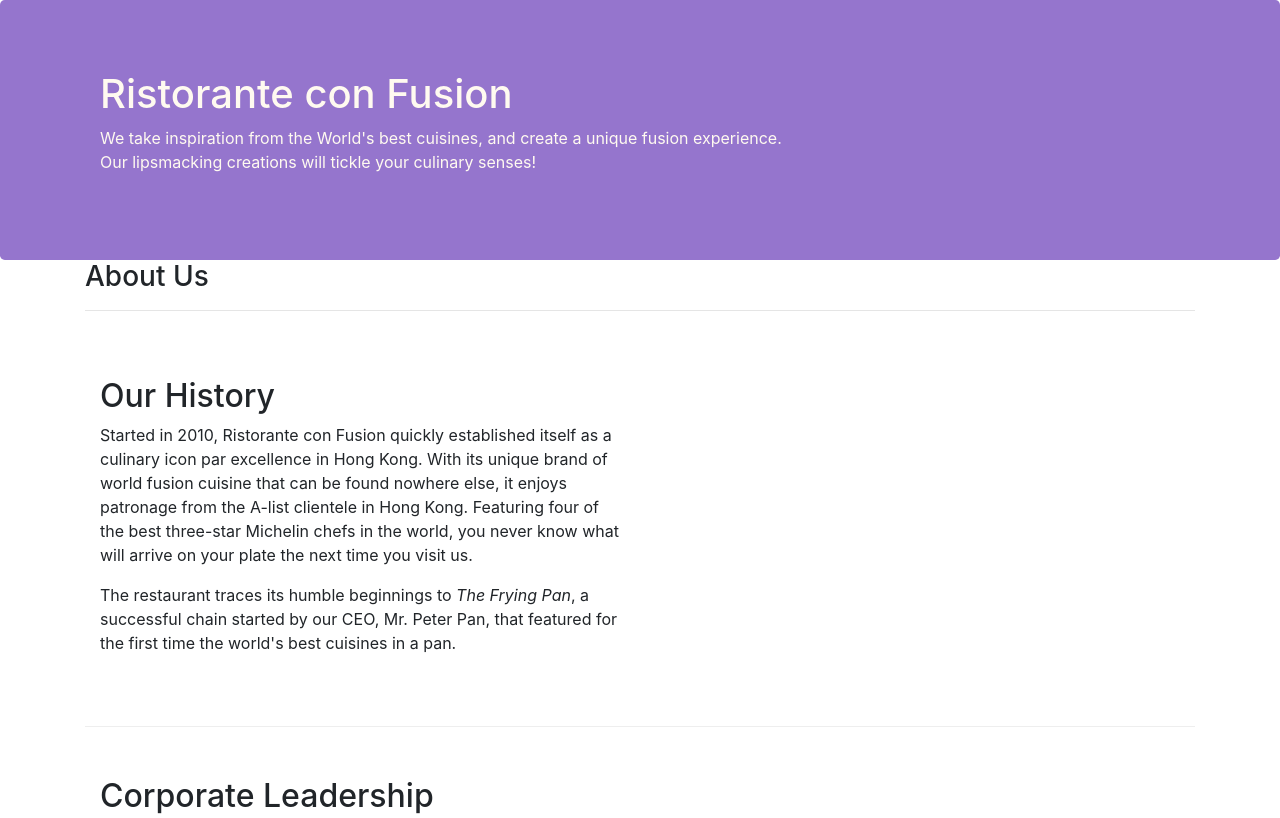
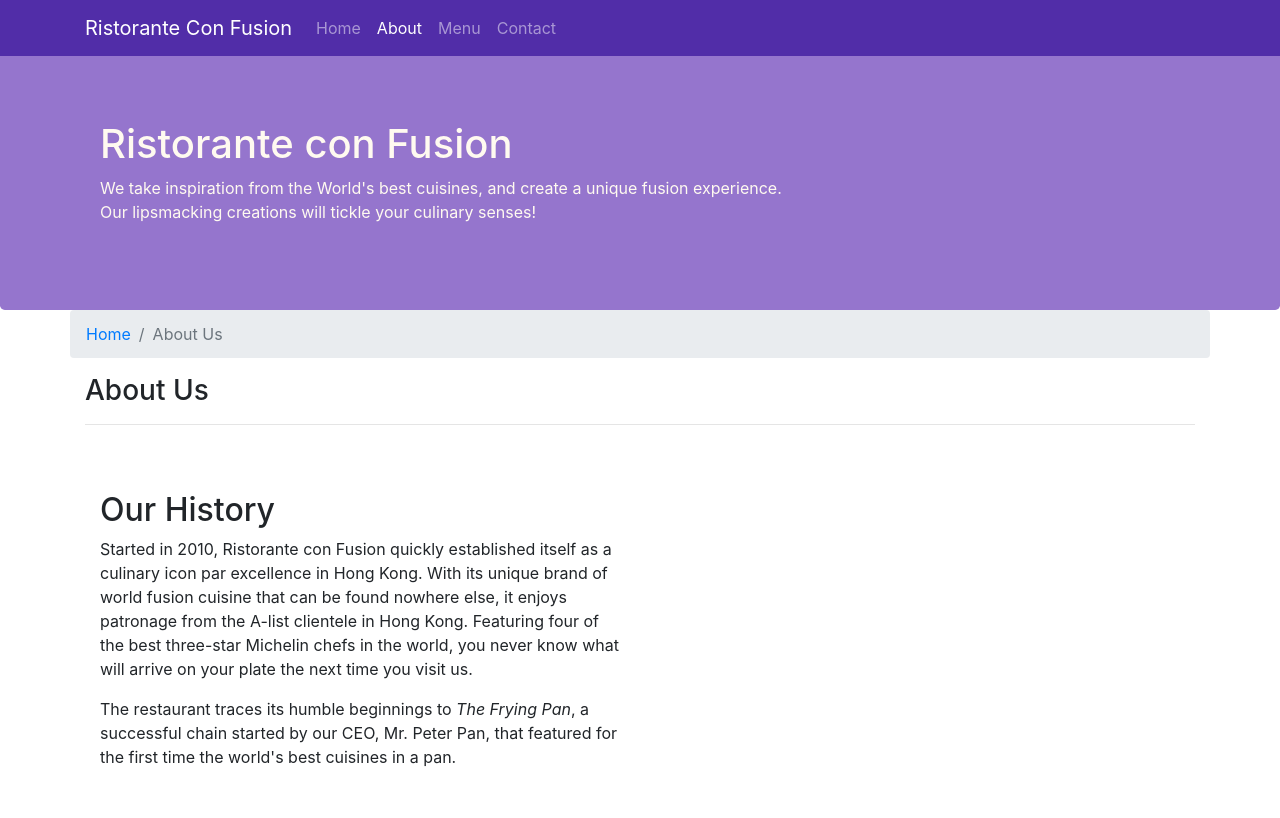
Before and after one commit to prerna-agg/bootstrap, a website: page aboutus.html in a window 1280 px wide. Shown: the top 818 px of the page. Drawn offline with nearby package versions, Linux system fonts and the light colour scheme.

Commit message:
navbar and breadcrumbs

```diff
--- a/aboutus.html
+++ b/aboutus.html
@@ -15,7 +15,43 @@
 </head>
 
 <body>
+    <nav class="navbar navbar-dark navbar-expand-sm fixed-top">
+        <div class="container">
 
+            <button class="navbar-toggler" type="button" data-toggle="collapse" data-target="#Navbar">
+                <span class="navbar-toggler-icon">
+
+                </span>
+            </button>
+            <a class="navbar-brand" href="./index.html">
+                Ristorante Con Fusion
+            </a>
+            <div class="collapse navbar-collapse" id="Navbar">
+                <ul class="navbar-nav mr-auto ">
+                    <li class="nav-item">
+                        <a class="nav-link" href="./index.html">
+                                Home
+                        </a>
+                    </li>
+                    <li class="nav-item active">
+                        <a class="nav-link" href="./aboutus.html">
+                                About
+                        </a>
+                    </li>
+                    <li class="nav-item">
+                        <a class="nav-link" href="#">
+                                Menu
+                        </a>
+                    </li>
+                    <li class="nav-item">
+                        <a class="nav-link" href="#">
+                                Contact
+                        </a>
+                    </li>
+                </ul>
+            </div>
+        </div>
+    </nav>
     <header class="jumbotron">
         <div class="container">
             <div class="row row-header">
@@ -31,6 +67,10 @@
 
     <div class="container">
         <div class="row">
+            <ol class="col-12 breadcrumb">
+                <li class="breadcrumb-item"><a href="./index.html">Home</a></li>
+                <li class="breadcrumb-item active">About Us</li>
+            </ol>
             <div class="col">
                <h3>About Us</h3>
                <hr>
@@ -71,7 +111,7 @@
                 <div class="col-4 offset-1 col-sm-2">
                     <h5>Links</h5>
                     <ul class="list-unstyled">
-                        <li><a href="#">Home</a></li>
+                        <li><a href="./index.html">Home</a></li>
                         <li><a href="#">About</a></li>
                         <li><a href="#">Menu</a></li>
                         <li><a href="#">Contact</a></li>
--- a/css/styles.css
+++ b/css/styles.css
@@ -28,3 +28,12 @@ address{
     margin:0px;
     color:#0f0f0f;
 }
+
+body{
+    padding:50px 0px 0px 0px;
+    z-index:0;
+}
+
+.navbar-dark{
+    background-color:#512DA8;
+}
--- a/package.json
+++ b/package.json
@@ -17,7 +17,7 @@
     "3": "^2.1.0",
     "-": "^0.0.1",
     "bootstrap": "4.0.0",
-    "jquery": "1.9.1",
-    "popper.js": "^1.12.9"
+    "jquery": "3.3.1",
+    "popper.js": "1.12.9"
   }
 }
```
Also changed, not shown: index.html (+36 -1 lines), 1 other file.
